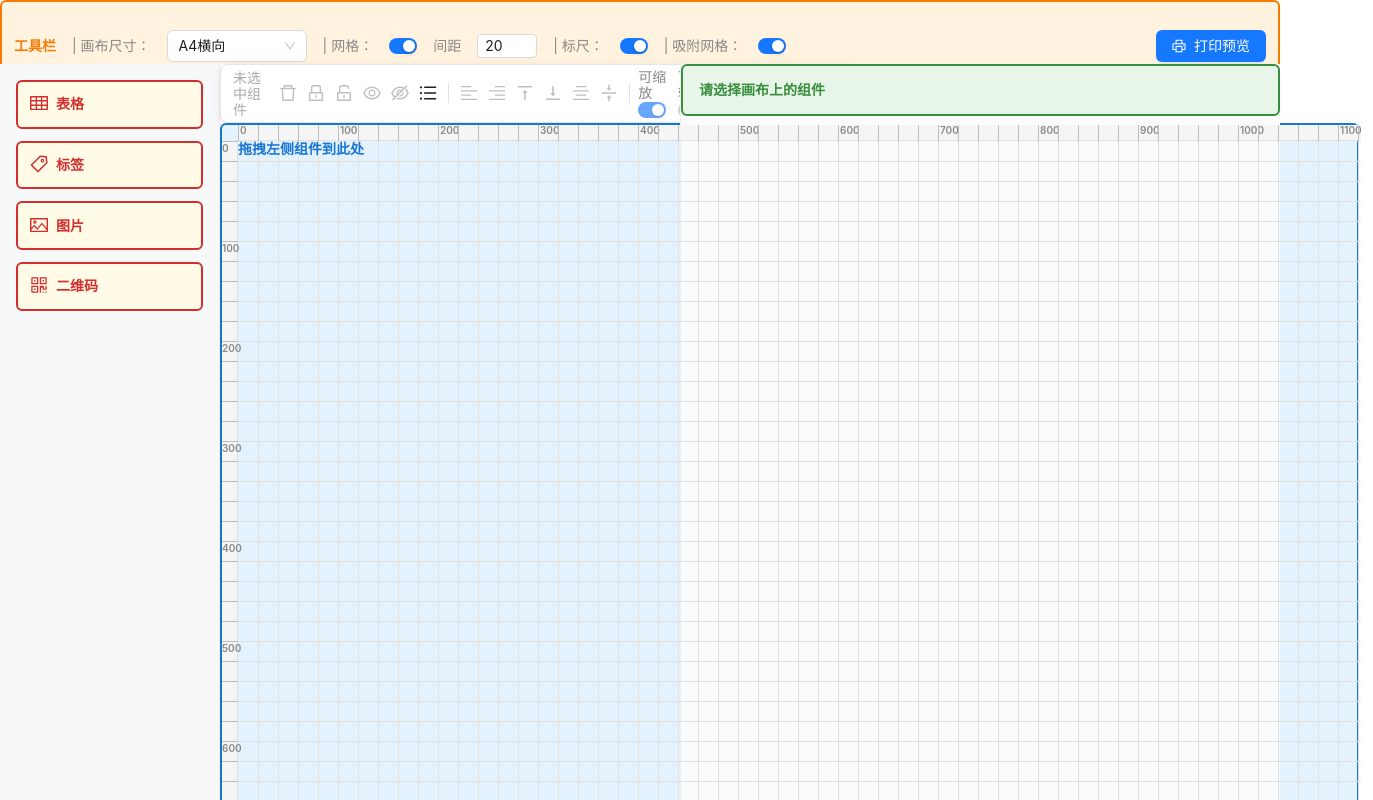
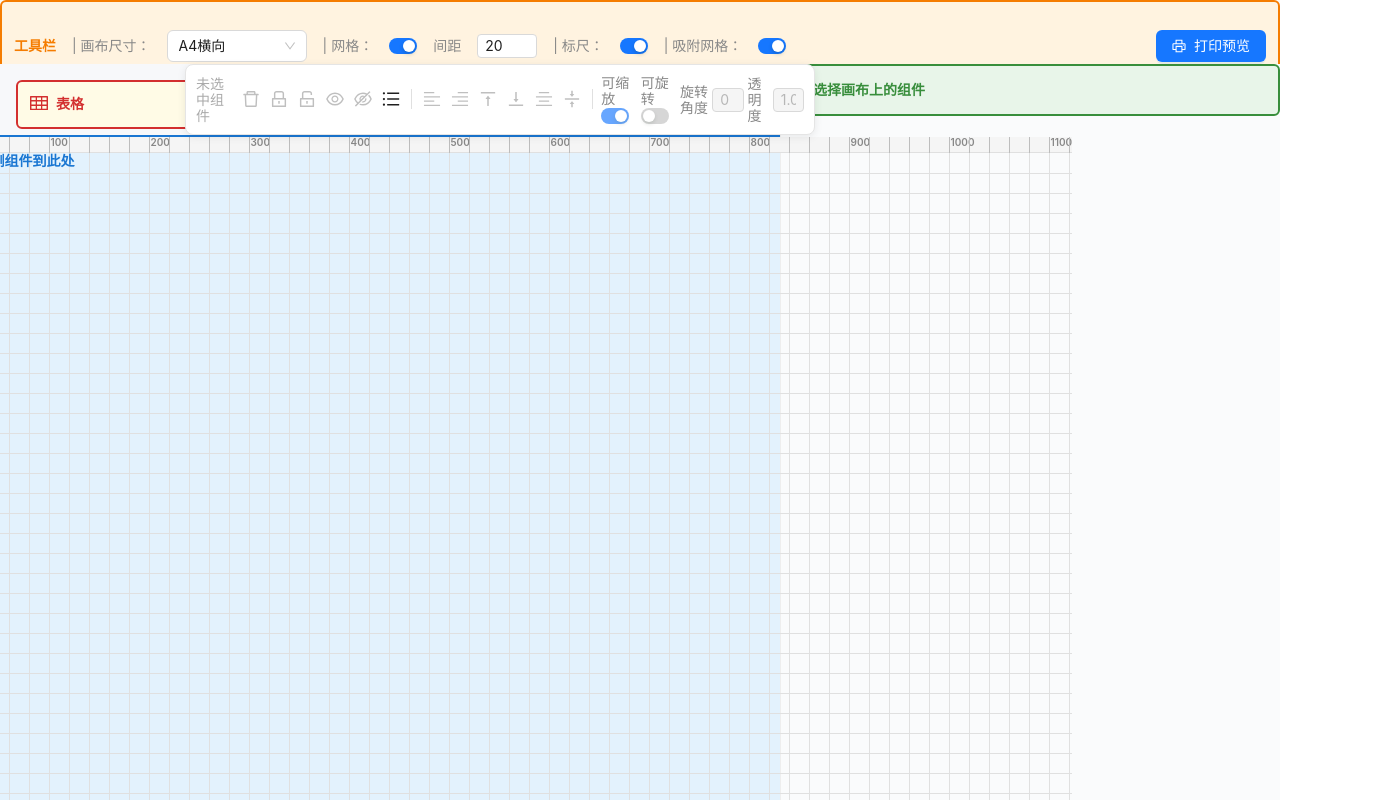
Before and after one commit to frankvane/crm-report, a React (Vite) app: page /report-designer in a window 1280 px wide. Shown: the top 800 px of the page, 1373 px wide, since content can reach past the window. Built offline with nearby package versions, Linux system fonts and the light colour scheme.

Commit message:
fix: 画布与工具栏布局

```diff
--- a/src/components/report/ReportDesigner/Designer.tsx
+++ b/src/components/report/ReportDesigner/Designer.tsx
@@ -30,11 +30,20 @@ const Designer: React.FC = () => (
         >
           <ComponentLibrary />
         </Sider>
-        <Content style={{ background: "#fff", position: "relative" }}>
+        <Content
+          style={{
+            background: "#fff",
+            position: "relative",
+            display: "flex",
+            justifyContent: "center",
+            alignItems: "center",
+            flex: 1,
+          }}
+        >
           <Canvas />
         </Content>
         <Sider
-          width={600}
+          width={500}
           style={{ background: "#fafbfc", borderLeft: "1px solid #eee" }}
         >
           <PropertyPanel />
--- a/src/components/report/ReportDesigner/components/Canvas/BatchToolbar.tsx
+++ b/src/components/report/ReportDesigner/components/Canvas/BatchToolbar.tsx
@@ -71,7 +71,7 @@ const BatchToolbar: React.FC<BatchToolbarProps> = ({
         border: "1px solid #e5e5e5",
         borderRadius: 8,
         boxShadow: "0 2px 8px rgba(0,0,0,0.08)",
-        padding: "4px 12px",
+        padding: "10px",
         zIndex: 10001,
         width: "fit-content",
       }}
--- a/src/components/report/ReportDesigner/components/Canvas/Canvas.tsx
+++ b/src/components/report/ReportDesigner/components/Canvas/Canvas.tsx
@@ -1,6 +1,3 @@
-// 画布主组件
-
-// 方案二：全局变量标记本次是否刚刚框选/多选
 let justSelectedByBox = false;
 
 import React, { useEffect } from "react";
@@ -120,6 +117,17 @@ export default function Canvas() {
 
   return (
     <>
+      {/* 新增的容器 div */}
+      <div
+        style={{
+          display: "flex",
+          flexDirection: "column", // 垂直堆叠
+          alignItems: "center", // 水平居中（相对于此容器）
+          width: "100%", // 填充父容器宽度
+          height: "100%", // 填充父容器高度
+          margin: "auto",
+        }}
+      >
         <BatchToolbar
           selectedCount={selectedIds.length}
           canDistribute={selectedIds.length >= 3}
@@ -178,9 +186,12 @@ export default function Canvas() {
             isSelecting={isSelecting}
             selectRect={selectRect}
             handleMouseDown={handleMouseDown}
-          onResize={(id, w, h) => updateComponent(id, { width: w, height: h })}
+            onResize={(id, w, h) =>
+              updateComponent(id, { width: w, height: h })
+            }
             onMove={(id, x, y) => updateComponent(id, { x, y })}
           />
+        </div>
       </div>
     </>
   );
--- a/src/components/report/ReportDesigner/constants/index.ts
+++ /dev/null
@@ -1 +0,0 @@
-// 常量定义
--- a/src/main.tsx
+++ b/src/main.tsx
@@ -1,7 +1,6 @@
 import "antd/dist/reset.css";
 
 import App from "./App";
-import React from "react";
 import ReactDOM from "react-dom/client";
 
 ReactDOM.createRoot(document.getElementById("root")!).render(<App />);
```
Lines whose indentation alone changed are shown as unchanged.
